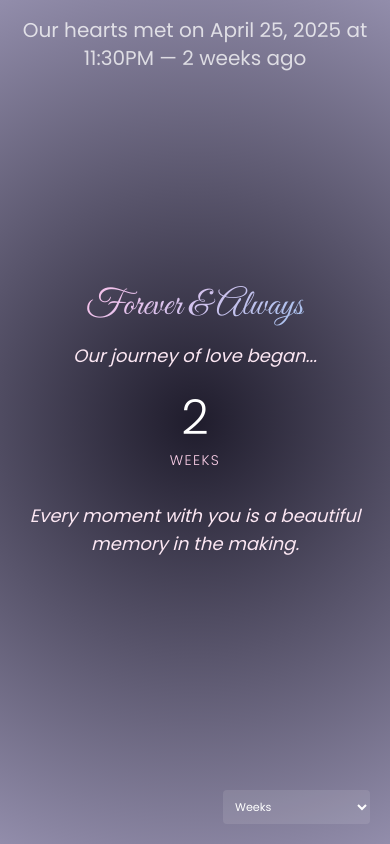
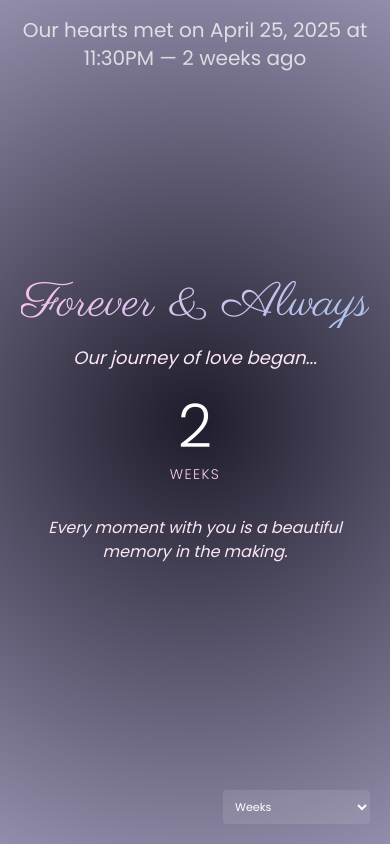
Before and after one commit to lakshaykamat/forever-and-always, a plain HTML site: page index.html in a window 390 px wide. Drawn offline with nearby package versions, Linux system fonts and the light colour scheme; no server answers.

Commit message:
Refactor Love Timer HTML structure and enhance functionality with additional time display options and improved quote fetching

```diff
--- a/index.html
+++ b/index.html
@@ -9,15 +9,22 @@
       href="https://fonts.googleapis.com/css2?family=Great+Vibes&family=Poppins:wght@300;400;600&display=swap"
       rel="stylesheet"
     />
+
+    <link rel="preconnect" href="https://fonts.googleapis.com" />
+    <link rel="preconnect" href="https://fonts.gstatic.com" crossorigin />
+    <link
+      href="https://fonts.googleapis.com/css2?family=Parisienne&display=swap"
+      rel="stylesheet"
+    />
     <style>
       body {
-      font-family: 'Poppins', sans-serif;
+        font-family: "Poppins", sans-serif;
         background: radial-gradient(circle, #1f1c2c, #928dab);
         color: #fff;
         overflow: hidden;
       }
       .romantic-font {
-      font-family: 'Great Vibes', cursive;
+        font-family: "Parisienne", cursive;
       }
       .gradient-text {
         background: linear-gradient(135deg, #fbc2eb, #a6c1ee);
@@ -29,12 +36,12 @@
         position: absolute;
         bottom: 20px;
         right: 20px;
-      font-size: .7rem;
+        font-size: 0.7rem;
       }
       option {
         background: #1f1c2c;
         color: #fff;
-      font-size: .7rem;
+        font-size: 0.7rem;
       }
       .bg-glass {
         background: rgba(255, 255, 255, 0.1);
@@ -53,6 +60,7 @@
         <option value="single-weeks" selected>Weeks</option>
         <option value="full">Years, Months, Days</option>
         <option value="ym">Years & Months</option>
+        <option value="days-hours">Days & Hours</option>
         <option value="single-days">Days</option>
         <option value="single-hours">Hours</option>
         <option value="single-minutes">Minutes</option>
@@ -61,40 +69,57 @@
       </select>
     </div>
 
-  <h1 class="text-4xl md:text-6xl romantic-font gradient-text mb-4 text-center">Forever & Always</h1>
-  <p class="text-lg md:text-xl italic text-pink-100 mb-6 text-center">Our journey of love began...</p>
+    <h1
+      class="text-5xl md:text-8xl romantic-font gradient-text mb-4 text-center"
+    >
+      Forever & Always
+    </h1>
+    <p class="text-lg md:text-xl italic text-pink-100 mb-6 text-center">
+      Our journey of love began...
+    </p>
 
-  <div class="text-center text-5xl md:text-7xl font-light">
+    <div class="text-center text-6xl md:text-7xl font-light">
       <div id="mainTimer">Loading...</div>
-    <div id="unitLabel" class="text-sm uppercase mt-2 tracking-widest text-pink-200">Calculating...</div>
+      <div
+        id="unitLabel"
+        class="text-sm uppercase mt-2 tracking-widest text-pink-200"
+      >
+        Calculating...
+      </div>
     </div>
 
-  <blockquote id="loveQuote" class="mt-8 italic text-pink-100 text-center text-lg max-w-lg mx-auto"></blockquote>
+    <blockquote
+      id="loveQuote"
+      class="mt-8 italic text-pink-100 text-center text-base max-w-lg mx-auto"
+    ></blockquote>
 
     <script>
-    const dateDisplay = document.getElementById('dateDisplay');
-    const mainTimer = document.getElementById('mainTimer');
-    const unitLabel = document.getElementById('unitLabel');
-    const unitSelect = document.getElementById('unitSelect');
-    const loveQuote = document.getElementById('loveQuote');
+      const dateDisplay = document.getElementById("dateDisplay");
+      const mainTimer = document.getElementById("mainTimer");
+      const unitLabel = document.getElementById("unitLabel");
+      const unitSelect = document.getElementById("unitSelect");
+      const loveQuote = document.getElementById("loveQuote");
 
+      const startDate = new Date("2025-04-25T23:30:00");
       let timerInterval = null;
-    const startDate = new Date('2025-04-25T23:30:00');
 
       async function fetchQuote() {
         try {
-        const res = await fetch('https://api.quotable.io/random?tags=love');
+          const res = await fetch(
+            "https://api.quotable.io/random?tags=love&maxLength=70"
+          );
           const data = await res.json();
-        loveQuote.textContent = `\u201c${data.content}\u201d — ${data.author}`;
+          loveQuote.textContent = `“${data.content}” — ${data.author}`;
         } catch (e) {
-        loveQuote.textContent = "Every moment with you is a beautiful memory in the making.";
+          loveQuote.textContent =
+            "Every moment with you is a beautiful memory in the making.";
         }
       }
 
       fetchQuote();
 
       function plural(unit, value) {
-      return value === 1 ? unit : unit + 's';
+        return value === 1 ? unit : unit + "s";
       }
 
       function updateDisplay() {
@@ -108,46 +133,55 @@
         const weeks = Math.floor(days / 7);
         const months = Math.floor(days / 30.44);
         const years = Math.floor(days / 365.25);
+        const remainingHours = hours % 24;
 
         const unitMode = unitSelect.value;
 
-      if (unitMode === 'full') {
+        if (unitMode === "full") {
           const remainingMonths = months % 12;
           const remainingDays = Math.floor(days % 30.44);
           mainTimer.textContent = `${years}y ${remainingMonths}m ${remainingDays}d`;
-        unitLabel.textContent = 'Years Months Days';
-      } else if (unitMode === 'ym') {
+          unitLabel.textContent = "Years Months Days";
+        } else if (unitMode === "ym") {
           const remainingMonths = months % 12;
           mainTimer.textContent = `${years}y ${remainingMonths}m`;
-        unitLabel.textContent = 'Years & Months';
-      } else if (unitMode === 'single-days') {
+          unitLabel.textContent = "Years & Months";
+        } else if (unitMode === "days-hours") {
+          mainTimer.textContent = `${days}d ${remainingHours}h`;
+          unitLabel.textContent = "Days & Hours";
+        } else if (unitMode === "single-days") {
           mainTimer.textContent = days;
-        unitLabel.textContent = plural('Day', days);
-      } else if (unitMode === 'single-hours') {
+          unitLabel.textContent = plural("Day", days);
+        } else if (unitMode === "single-hours") {
           mainTimer.textContent = hours;
-        unitLabel.textContent = plural('Hour', hours);
-      } else if (unitMode === 'single-minutes') {
+          unitLabel.textContent = plural("Hour", hours);
+        } else if (unitMode === "single-minutes") {
           mainTimer.textContent = minutes;
-        unitLabel.textContent = plural('Minute', minutes);
-      } else if (unitMode === 'single-weeks') {
+          unitLabel.textContent = plural("Minute", minutes);
+        } else if (unitMode === "single-weeks") {
           mainTimer.textContent = weeks;
-        unitLabel.textContent = plural('Week', weeks);
-      } else if (unitMode === 'single-months') {
+          unitLabel.textContent = plural("Week", weeks);
+        } else if (unitMode === "single-months") {
           mainTimer.textContent = months;
-        unitLabel.textContent = plural('Month', months);
-      } else if (unitMode === 'single-years') {
+          unitLabel.textContent = plural("Month", months);
+        } else if (unitMode === "single-years") {
           mainTimer.textContent = years;
-        unitLabel.textContent = plural('Year', years);
+          unitLabel.textContent = plural("Year", years);
         }
 
-      const timeDiffText = new Intl.RelativeTimeFormat('en', { numeric: 'auto' });
-      let displayString = '';
-      if (years > 0) displayString = timeDiffText.format(-years, 'year');
-      else if (months > 0) displayString = timeDiffText.format(-months, 'month');
-      else if (weeks > 0) displayString = timeDiffText.format(-weeks, 'week');
-      else if (days > 0) displayString = timeDiffText.format(-days, 'day');
-      else if (hours > 0) displayString = timeDiffText.format(-hours, 'hour');
-      else displayString = 'just now';
+        // Accessory label (e.g., ago/past/etc)
+        let displayString = "";
+        if (years > 0) displayString = `${years} ${plural("year", years)} ago`;
+        else if (months > 0)
+          displayString = `${months} ${plural("month", months)} ago`;
+        else if (weeks > 0)
+          displayString = `${weeks} ${plural("week", weeks)} ago`;
+        else if (days > 0) displayString = `${days} ${plural("day", days)} ago`;
+        else if (hours > 0)
+          displayString = `${hours} ${plural("hour", hours)} ago`;
+        else if (minutes > 0)
+          displayString = `${minutes} ${plural("minute", minutes)} ago`;
+        else displayString = "just now";
 
         dateDisplay.textContent = `Our hearts met on April 25, 2025 at 11:30PM — ${displayString}`;
       }
```
Lines whose indentation alone changed are shown as unchanged.
